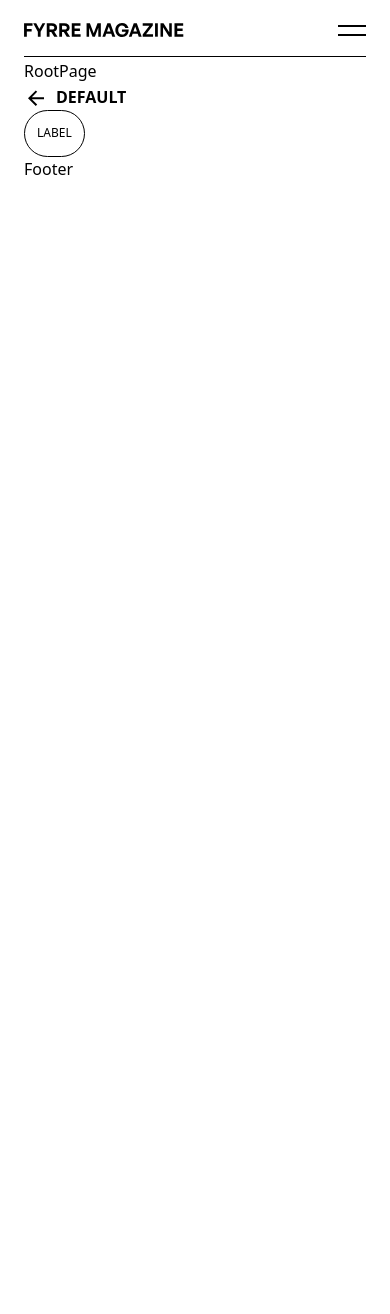
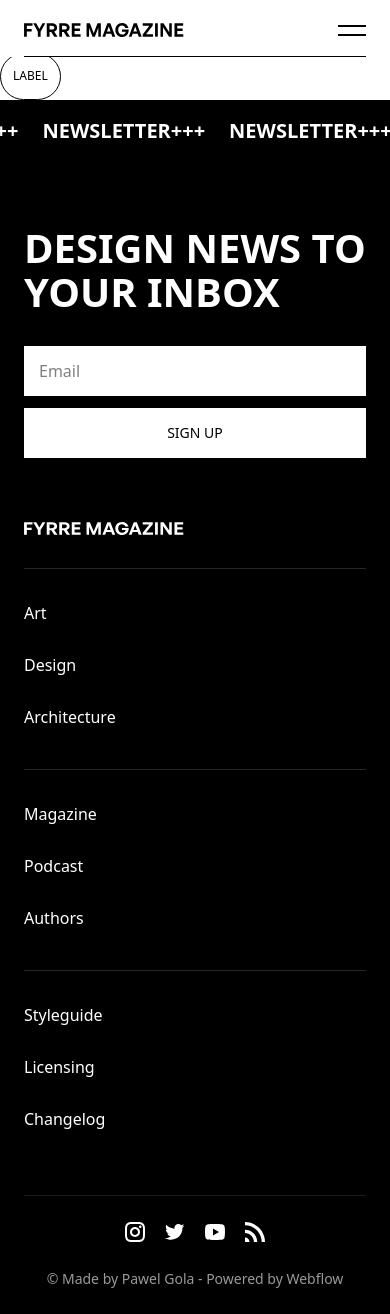
Before and after one commit to longtrq26/fyrre-magazine, a Next.js app: page / in a window 390 px wide. Before the commit the page ends 844 px from the top, so only its background shows below. Built offline with nearby package versions, Linux system fonts and the light colour scheme.

Commit message:
feat(layout): add footer and complete root layout

```diff
--- a/src/app/(frontend)/(root)/layout.tsx
+++ b/src/app/(frontend)/(root)/layout.tsx
@@ -4,9 +4,9 @@
 
 const RootLayout = ({ children }: { children: ReactNode }) => {
   return (
-    <div className="w-full overflow-hidden p-[1.25rem_1.5rem] md:p-[3rem_2.5rem]">
+    <div className="flex min-h-screen w-full flex-col overflow-hidden">
       <Header />
-      <div className="t-default bg-bg-default text-t-default">{children}</div>
+      <div className="t-default bg-bg-default text-t-default flex-1">{children}</div>
       <Footer />
     </div>
   )
--- a/src/app/globals.css
+++ b/src/app/globals.css
@@ -61,6 +61,24 @@
   --color-sidebar-accent-foreground: var(--sidebar-accent-foreground);
   --color-sidebar-border: var(--sidebar-border);
   --color-sidebar-ring: var(--sidebar-ring);
+  --animate-marquee: marquee var(--duration) infinite linear;
+  --animate-marquee-vertical: marquee-vertical var(--duration) linear infinite;
+  @keyframes marquee {
+    from {
+      transform: translateX(0);
+    }
+    to {
+      transform: translateX(calc(-100% - var(--gap)));
+    }
+  }
+  @keyframes marquee-vertical {
+    from {
+      transform: translateY(0);
+    }
+    to {
+      transform: translateY(calc(-100% - var(--gap)));
+    }
+  }
 }
 
 :root {
@@ -144,12 +162,6 @@
   --sidebar-ring: oklch(0.556 0 0);
 }
 
-@layer base {
-  * {
-    @apply border-border outline-ring/50;
-  }
-}
-
 @layer utilities {
   /* body text */
   .t-xsmall {
@@ -202,7 +214,7 @@
     @apply font-general-sans text-[4.5rem] leading-[110%] font-semibold;
   }
   .h-medium {
-    @apply font-general-sans text-[5rem] leading-[110%] font-semibold;
+    @apply font-general-sans text-[2.5rem] leading-[110%] font-semibold lg:text-[5rem];
   }
   .h-large {
     @apply font-general-sans text-[6.5rem] leading-[110%] font-semibold;
@@ -215,3 +227,12 @@
     @apply uppercase;
   }
 }
+
+@layer base {
+  * {
+    @apply border-border outline-ring/50;
+  }
+  body {
+    @apply bg-background text-foreground;
+  }
+}
--- a/src/components/shared/layout/footer.tsx
+++ b/src/components/shared/layout/footer.tsx
@@ -1,5 +1,101 @@
+import Button from '@/components/ui/button'
+import { Marquee } from '@/components/ui/marquee'
+import { FOOTER_LINKS, SOCIAL_LINKS } from '@/constants/navigation'
+import Image from 'next/image'
+import Link from 'next/link'
+
 const Footer = () => {
-  return <div>Footer</div>
+  return (
+    <footer className="bg-bg-primary flex w-full flex-col">
+      {/* marquee */}
+      <Marquee className="w-full py-[1rem] [--duration:30s] [--gap:1.5rem] lg:py-[1.25rem]">
+        {Array.from({ length: 10 }).map((_, index) => (
+          <span
+            key={index}
+            className="font-general-sans text-t-inverse text-[1.25rem] font-semibold uppercase lg:text-[1.375rem]"
+          >
+            Newsletter+++
+          </span>
+        ))}
+      </Marquee>
+
+      <div className="flex w-full flex-col px-[1.5rem] pb-[1.5rem] lg:px-[2.5rem] lg:pb-[3rem]">
+        {/* newsletter */}
+        <section className="flex w-full flex-col items-center justify-between gap-[2rem] py-[4rem] lg:flex-row lg:py-[8rem]">
+          <p className="h-medium text-t-inverse flex-1 uppercase">Design News to your inbox</p>
+
+          <form className="flex w-full flex-1 flex-col items-center justify-end gap-[0.75rem] lg:flex-row">
+            <input
+              type="email"
+              placeholder="Email"
+              className="h-[3.125rem] w-full bg-white px-[0.938rem] text-black ring-white/50 outline-none focus:ring-1 lg:max-w-[19.313rem]"
+            />
+            <Button className="bg-bg-default text-t-default h-[3.125rem] w-full transition-colors hover:bg-white/90 lg:max-w-fit">
+              Sign Up
+            </Button>
+          </form>
+        </section>
+
+        {/* bottom */}
+        <div className="flex w-full flex-col gap-[3.5rem] lg:gap-[6rem]">
+          {/* navigation */}
+          <div className="flex flex-col items-start gap-[2rem] lg:flex-row lg:gap-[10rem] lg:gap-[18.75rem]">
+            <Link
+              href="/"
+              className="relative h-[0.875rem] w-[10rem] shrink-0 lg:h-[1.122rem] lg:w-[13.057rem]"
+            >
+              <Image src="/logo.svg" alt="Fyrre Magazine" fill className="object-contain invert" />
+            </Link>
+
+            <nav className="grid w-full grid-cols-1 gap-x-[1.5rem] gap-y-[2rem] sm:grid-cols-2 lg:grid-cols-3">
+              {[0, 1, 2].map((colIndex) => {
+                // Lấy ra nhóm 3 link cho mỗi cột: (0-3, 3-6, 6-9)
+                const chunk = FOOTER_LINKS.slice(colIndex * 3, colIndex * 3 + 3)
+                // Nếu cột này không có link nào thì không render
+                if (chunk.length === 0) return null
+
+                return (
+                  <div
+                    key={colIndex}
+                    className="border-border-inverse flex w-full flex-col items-start gap-[0.75rem] border-t pt-[1.5rem]"
+                  >
+                    {chunk.map((item) => (
+                      <Link
+                        key={item.href}
+                        href={item.href}
+                        className="text-t-inverse py-[0.5rem] transition-opacity hover:opacity-60"
+                      >
+                        {item.label}
+                      </Link>
+                    ))}
+                  </div>
+                )
+              })}
+            </nav>
+          </div>
+
+          {/* copyright & socials */}
+          <div className="flex w-full flex-col-reverse items-center justify-center gap-[1.5rem] border-t border-white/10 pt-[1.5rem] lg:flex-row lg:justify-between">
+            <p className="t-small text-t-inverse/60 text-center lg:text-left">
+              © Made by Pawel Gola - Powered by Webflow
+            </p>
+
+            <div className="flex items-center gap-[1rem]">
+              {SOCIAL_LINKS.map((item) => (
+                <Link
+                  key={item.id}
+                  href={item.href}
+                  className="flex size-[1.5rem] items-center justify-center transition-opacity hover:opacity-70"
+                >
+                  <item.Icon className="text-icon-inverse size-[1.25rem]" />
+                </Link>
+              ))}
+            </div>
+          </div>
+        </div>
+      </div>
+    </footer>
+  )
 }
 
 export default Footer
--- a/src/components/shared/layout/header.tsx
+++ b/src/components/shared/layout/header.tsx
@@ -8,7 +8,7 @@
   DrawerTitle,
   DrawerTrigger,
 } from '@/components/ui/drawer'
-import { NAV_LINKS, SOCIAL_LINKS } from '@/constants/navigation'
+import { HEADER_LINKS, SOCIAL_LINKS } from '@/constants/navigation'
 import { useGSAP } from '@gsap/react'
 import gsap from 'gsap'
 import Image from 'next/image'
@@ -20,23 +20,18 @@
   const line1Ref = useRef(null)
   const line2Ref = useRef(null)
 
-  useGSAP(
-    () => {
+  useGSAP(() => {
     if (!line1Ref.current || !line2Ref.current) return
-
-      // kill animation cũ để tránh race-condition khi click nhanh
     gsap.killTweensOf([line1Ref.current, line2Ref.current])
 
     if (isOpen) {
-        // open state: transform thành dấu "X"
       gsap.to(line1Ref.current, {
         rotationZ: 45,
         y: 5,
         duration: 0.3,
         ease: 'power2.inOut',
-          force3D: true, // gpu acceleration, mượt hơn trên mobile
+        force3D: true,
       })
-
       gsap.to(line2Ref.current, {
         rotationZ: -45,
         y: -5,
@@ -45,7 +40,6 @@
         force3D: true,
       })
     } else {
-        // closed state: trở lại hamburger
       gsap.to([line1Ref.current, line2Ref.current], {
         rotationZ: 0,
         y: 0,
@@ -54,28 +48,29 @@
         force3D: true,
       })
     }
-    },
-    {
-      dependencies: [isOpen],
-    },
-  )
+  }, [isOpen])
 
   return (
-    <header className="border-border-default flex w-full items-center justify-between border-b pb-[1rem]">
+    <header className="bg-bg-default fixed top-0 left-0 z-50 w-full px-[1.5rem] pt-[1.25rem] lg:static lg:px-[2.5rem] lg:pt-[3rem]">
+      <div className="border-border-default flex w-full items-center justify-between border-b pb-[1rem]">
         {/* logo */}
         <Link
           href={'/'}
-        className="relative block h-[0.875rem] w-[10rem] md:h-[1.122rem] md:w-[13.073rem]"
+          className="relative block h-[0.875rem] w-[10rem] transition-opacity hover:opacity-80 lg:h-[1.122rem] lg:w-[13.073rem]"
         >
           <Image src={'/logo.svg'} alt="Fyrre Magazine" fill priority className="object-contain" />
         </Link>
 
         {/* desktop */}
-      <div className="hidden items-center gap-[1.5rem] md:flex">
+        <div className="hidden items-center gap-[1.5rem] lg:flex">
           {/* navigation */}
           <nav className="flex items-center gap-[1.5rem]">
-          {NAV_LINKS.map((item) => (
-            <Link key={item.href} href={item.href} className="t-medium">
+            {HEADER_LINKS.map((item) => (
+              <Link
+                key={item.href}
+                href={item.href}
+                className="t-medium transition-opacity hover:opacity-60"
+              >
                 {item.label}
               </Link>
             ))}
@@ -86,36 +81,34 @@
 
           {/* socials */}
           <div className="flex items-center gap-[0.75rem]">
-          {SOCIAL_LINKS.map((item) => {
-            return (
+            {SOCIAL_LINKS.map((item) => (
               <Link
                 key={item.id}
                 href={item.href}
-                aria-label={item.label}
-                className="flex size-[1.25rem] items-center justify-center"
+                className="flex size-[1.25rem] items-center justify-center transition-transform hover:scale-110"
               >
-                <item.Icon className="fill-icon-default size-[1.042rem]" />
+                <item.Icon className="text-icon-default size-[1.042rem]" />
               </Link>
-            )
-          })}
+            ))}
           </div>
         </div>
 
         {/* mobile */}
-      <div className="md:hidden">
+        <div className="lg:hidden">
           <Drawer direction="bottom" open={isOpen} onOpenChange={setIsOpen}>
             <DrawerTrigger asChild>
-            <button className="flex h-[1.25rem] w-[1.75rem] flex-col items-end justify-center gap-[0.5rem]">
+              <button
+                className="flex h-[1.25rem] w-[1.75rem] flex-col items-end justify-center gap-[0.5rem] outline-none"
+                aria-label="Toggle Menu"
+              >
                 <span
                   ref={line1Ref}
-                className="bg-border-default block h-[0.094rem] w-full origin-center will-change-transform"
-                style={{ backfaceVisibility: 'hidden' }}
-              ></span>
+                  className="bg-t-default block h-[0.094rem] w-full origin-center will-change-transform" // Dùng màu text chính
+                />
                 <span
                   ref={line2Ref}
-                className="bg-border-default block h-[0.094rem] w-full origin-center will-change-transform"
-                style={{ backfaceVisibility: 'hidden' }}
-              ></span>
+                  className="bg-t-default block h-[0.094rem] w-full origin-center will-change-transform" // Dùng màu text chính
+                />
               </button>
             </DrawerTrigger>
 
@@ -125,20 +118,21 @@
               </DrawerHeader>
 
               <nav className="mt-[2rem] flex flex-col gap-[1.5rem]">
-              {NAV_LINKS.map((item) => (
+                {HEADER_LINKS.map((item) => (
                   <Link
                     key={item.href}
                     href={item.href}
                     className="t-small border-border-default flex items-center justify-between border-b pb-[1rem] font-medium last:border-none last:pb-0"
                     onClick={() => setIsOpen(false)}
                   >
-                  {item.label} <ICArrow className="fill-icon-default size-[0.875rem]" />
+                    {item.label} <ICArrow className="text-icon-default size-[0.875rem]" />
                   </Link>
                 ))}
               </nav>
             </DrawerContent>
           </Drawer>
         </div>
+      </div>
     </header>
   )
 }
--- a/src/constants/navigation.ts
+++ b/src/constants/navigation.ts
@@ -16,7 +16,7 @@
   href: string
 }
 
-export const NAV_LINKS: NavLink[] = [
+export const HEADER_LINKS: NavLink[] = [
   { label: 'Magazine', href: '/magazine' },
   { label: 'Authors', href: '/authors' },
   { label: 'Podcast', href: '/podcast' },
@@ -33,3 +33,17 @@
   { id: 'yt', label: 'Youtube', Icon: ICYoutube, href: 'https://youtube.com/...' },
   { id: 'rss', label: 'RSS', Icon: ICRss, href: '/rss' },
 ] as const
+
+export const FOOTER_LINKS: NavLink[] = [
+  { label: 'Art', href: '/art' },
+  { label: 'Design', href: '/design' },
+  { label: 'Architecture', href: '/architecture' },
+
+  { label: 'Magazine', href: '/magazine' },
+  { label: 'Podcast', href: '/podcast' },
+  { label: 'Authors', href: '/authors' },
+
+  { label: 'Styleguide', href: '/styleguide' },
+  { label: 'Licensing', href: '/licensing' },
+  { label: 'Changelog', href: '/changelog' },
+] as const
```
Lines whose indentation alone changed are shown as unchanged.
